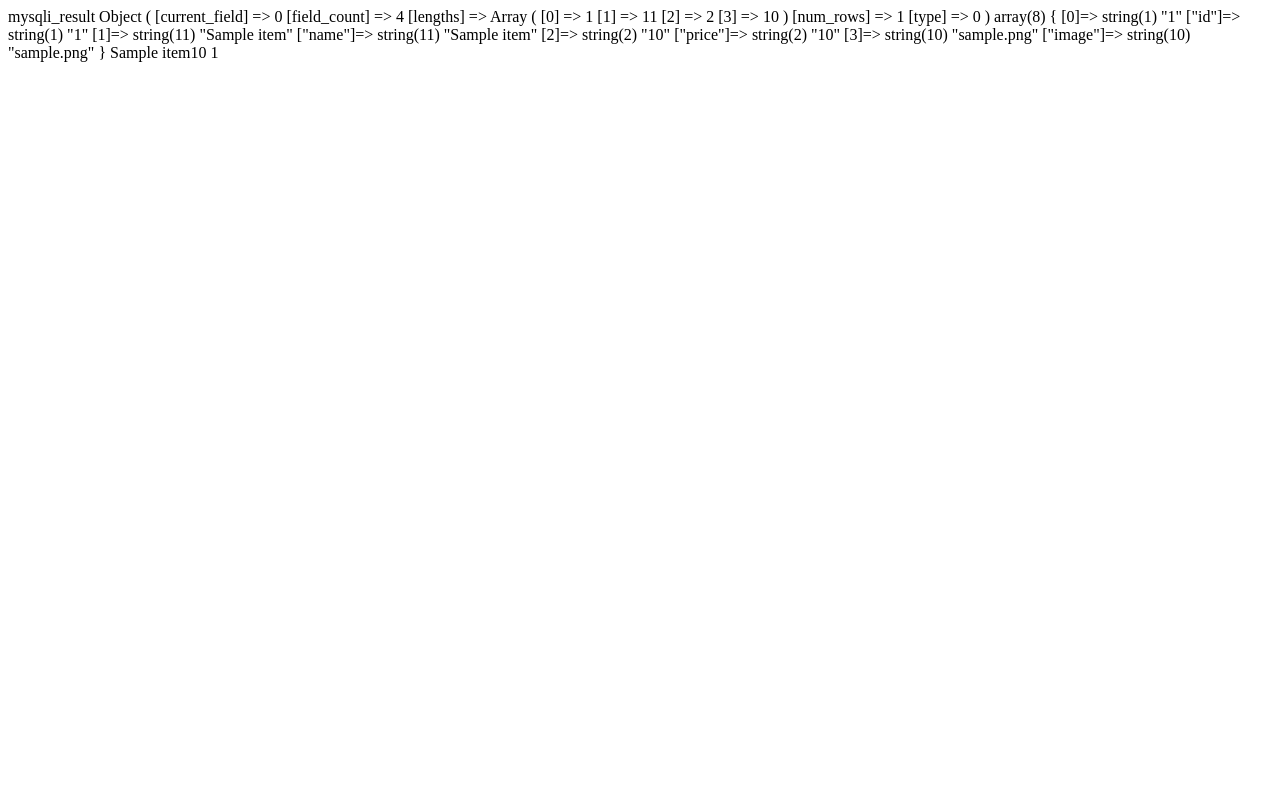
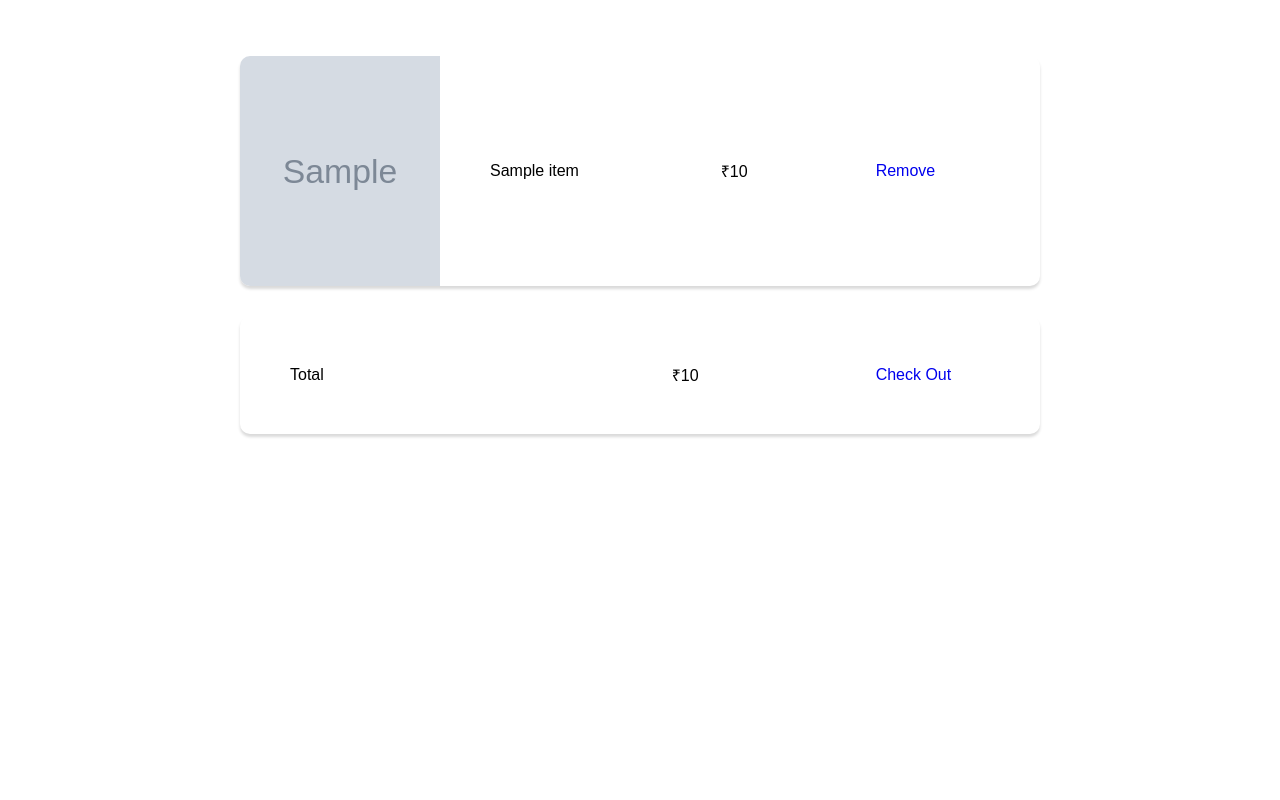
Before and after one commit to dinesh-404/ShoePlazza-BCA-5th, a PHP site: page /products/cart.php in a window 1280 px wide. Run offline with PHP 8.4, Linux system fonts and the light colour scheme; tables that the repository leaves empty or names only in its code hold one stand-in row (values such as "Sample post"); grey boxes marked "Sample" are stand-in pictures.

Commit message:
cart backend done kinda

```diff
--- a/products/cart.php
+++ b/products/cart.php
@@ -2,40 +2,85 @@
 
 include('../Login/connect.php');
 // $cmd = "select it.id, it.name, it.price, from items from user_cart uc inner joins items it on it.id=uc.item_id where uc.id = 1";
-	$user_id=1;
-$cmd = 'SELECT it.id ,it.name,it.price,it.image FROM user_cart ut INNER JOIN items it on it.id = ut.item_id WHERE ut.user_id=1 ';
-$q = mysqli_query($connect,$cmd);
-	$arr = mysqli_fetch_array($q);
-	print_r($q);
-	var_dump($arr);
-	echo $arr['name'];
-	echo $arr['price'];
-
+$user_id = '1';
+$cmd = 'SELECT it.id ,it.name,it.price,it.image FROM user_cart ut INNER JOIN items it on it.id = ut.item_id WHERE ut.user_id= ' . +$user_id;
+echo "<br>";
+$q = mysqli_query($connect, $cmd);
+$count = 0;
 ?>
 <!DOCTYPE html>
 <html lang="en">
+
 <head>
 	<meta charset="UTF-8">
 	<meta http-equiv="X-UA-Compatible" content="IE=edge">
 	<meta name="viewport" content="width=device-width, initial-scale=1.0">
 	<title>Document</title>
+	<style>
+		*{
+			font-family: sans-serif;
+			text-decoration: none;
+		}
+		.CartRow{
+			border-radius: 10px;
+			overflow: hidden;
+			/* box-shadow: rgba(50, 50, 93, 0.25) 0px 6px 12px -2px, rgba(0, 0, 0, 0.3) 0px 3px 7px -3px; */
+			box-shadow: rgba(0, 0, 0, 0.15) 0px 3px 3px 0px;
+			transition: all .7s;
+		}
+		.CartTable{
+			border-collapse: separate;
+			border-spacing: 0 30px;
+			margin: auto;
+			width: 800px;
+		}
+		.CartColumns{
+			padding: 50px;
+		}
+		.cartimg img{
+			width: 100%;
+			height: 100%;
+			border-radius: 10px 0px 0px 10px;
+		}
+		.cartimg{
+			margin: 0;
+			width: 200px;
+			height: 230px;
+			padding: 0;
+		}
+		.CartRow:hover{
+			box-shadow: rgba(17, 17, 26, 0.1) 0px 4px 16px, rgba(17, 17, 26, 0.05) 0px 8px 32px;
+		}
+
+
+	</style>
 </head>
+
 <body>
-	<table>
+	<table class="CartTable">
 	<?php
-		print_r(mysqli_num_rows($q));
-		while($r = mysqli_fetch_array($q)){
+	$sum = 0;
+	$userp = mysqli_query($connect, $cmd);
+	while ($row = mysqli_fetch_array($userp)) {
+		$sum = $sum+$row['price'];
 	?>
-		<tr>
+			<tr class="CartRow">
+				<td class="cartimg"><img src="productimg/<?php echo $row['image']; ?>" alt="" srcset=""></td>
+				<td class="CartColumns"><?php echo $row['name']; ?></td>
+				<td class="CartColumns">₹<?php echo $row['price']; ?></td>
+				<td class="CartColumns"><a href="delete_cart.php?id=<?php echo $row['id']; ?>">Remove</a></td>
+			</tr>
 
-			<td><?php echo $r['image']; ?></td>
-			<td><?php echo $r['name']; ?></td>
-			<td><?php echo $r['price']; ?></td>
-			<td><a href="delete_cart.php?id=<?php echo $r['id']; ?>">Delete</a></td>
-		</tr>
 	<?php
 	}
 	?>
+	<tr class="CartRow">
+		<td class="CartColumns" colspan="2">Total</td>
+		<td class="CartColumms">₹<?php echo $sum;  ?></td>
+		<td class="CartColumns"><a href="http://">Check Out</a></td>
+
+	</tr>
 	</table>
 </body>
+
 </html>
```
Lines whose indentation alone changed are shown as unchanged.
